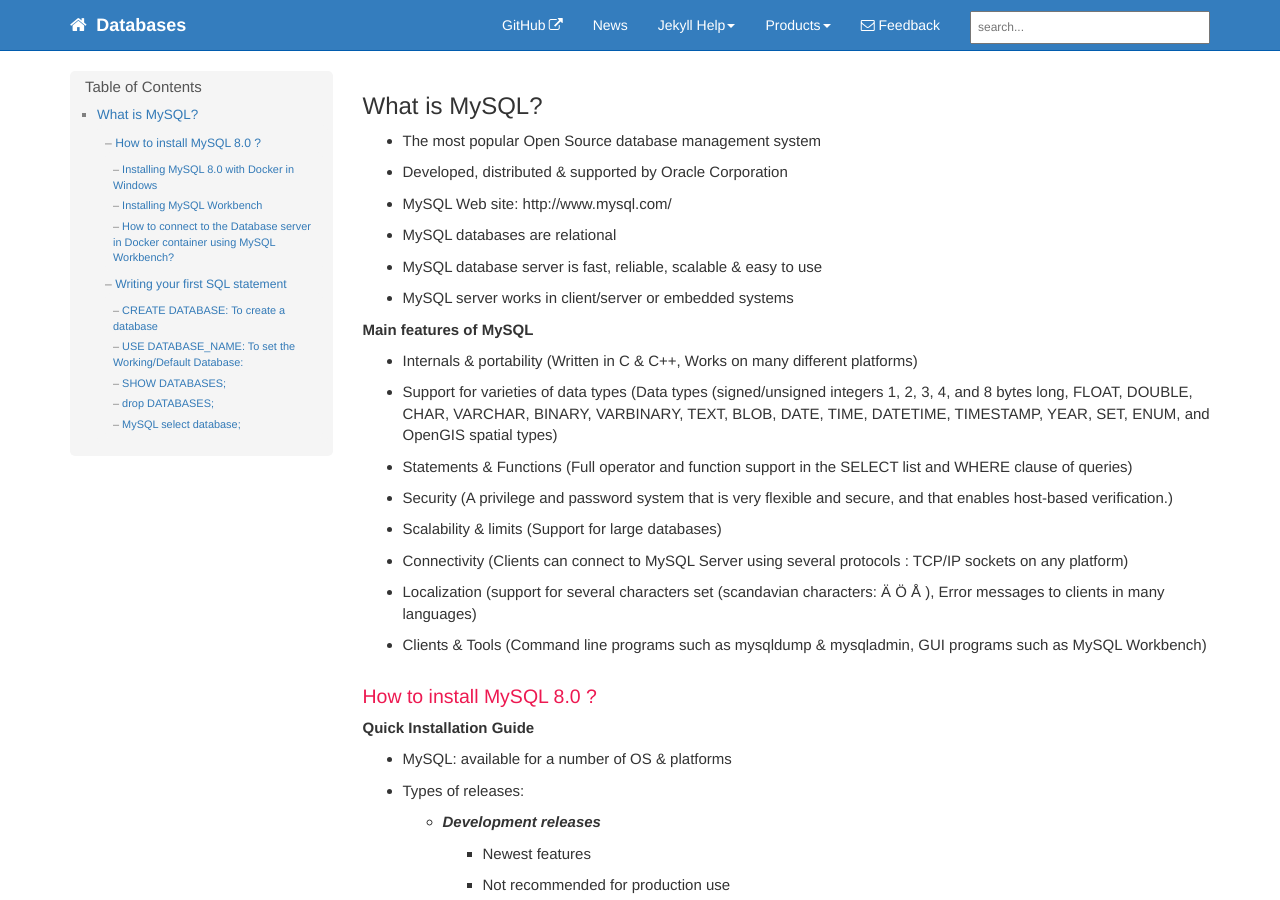
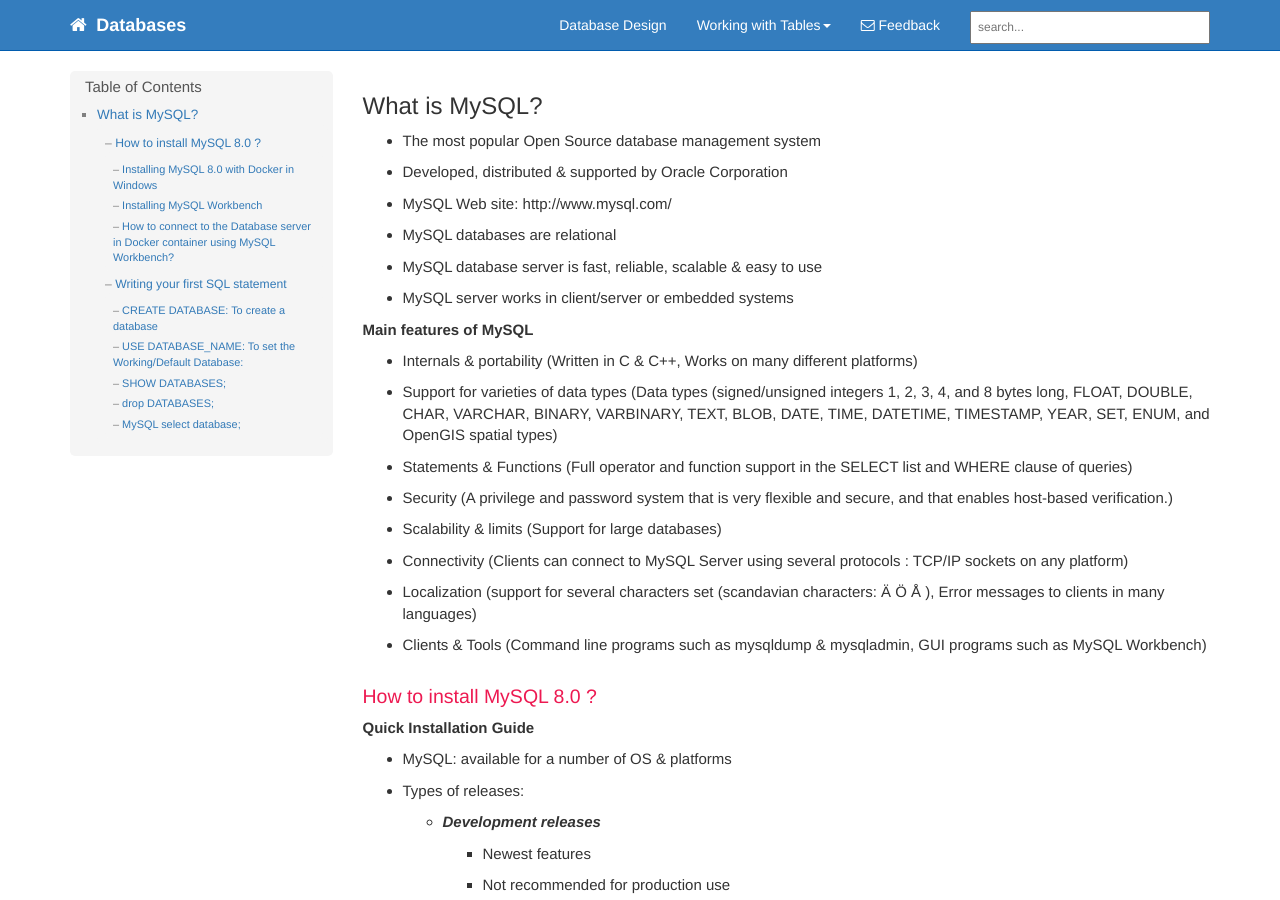
Before and after one commit to dipaish/databases, a Jekyll site: the page built from index.md, in a window 1280 px wide and 900 px high. Built offline with Jekyll 4.4.1, drawn with Linux system fonts in a browser that asks for light colours; our own code applies the rules of GitHub Pages for plain Markdown files; comment, search, counter and statistics services are not loaded.

Commit message:
top menu items updated

```diff
--- a/_data/topnav.yml
+++ b/_data/topnav.yml
@@ -3,30 +3,17 @@
 topnav:
 - title: Topnav
   items:
-    - title: GitHub
-      external_url: https://github.com/tomjoht/documentation-theme-jekyll
-    - title: News
-      url: /new
-
+    - title: Database Design
+      url: /databaseDesign
 #Topnav dropdowns
 topnav_dropdowns:
 - title: Topnav dropdowns
   folders:
-    - title: Jekyll Help
+    - title: Working with Tables
       folderitems:
-        - title: Jekyll Talk
-          external_url: https://talk.jekyllrb.com
-        - title: Jekyll documentation
-          external_url: http://jekyllrb.com/docs/home/
-        - title: Jekyll on Stack Overflow
-          external_url: http://stackoverflow.com/questions/tagged/jekyll
-        - title: Jekyll on my blog
-          external_url: http://idratherbewriting.com/category-jekyll/
-    - title: Products
-      folderitems:
-        - title: Home
+        - title: Alter
           url: /mydoc_introduction.html
-        - title: Product 1
+        - title: Update
           url: /p1_landing_page.html
-        - title: Product 2
+        - title: Delete
           url: /p2_landing_page.html
```
